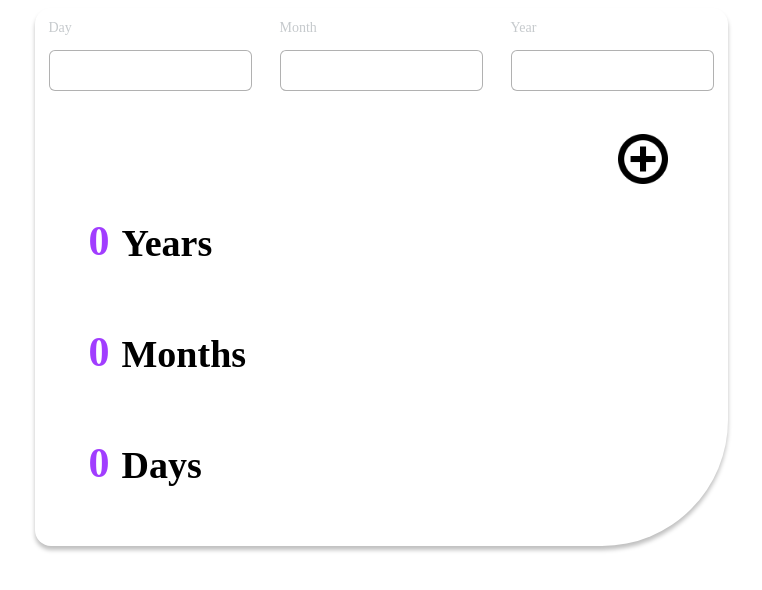
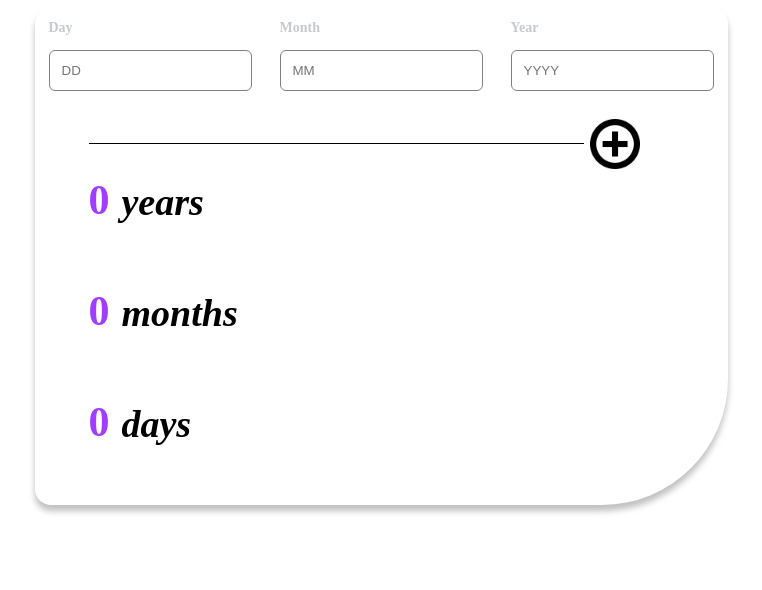
Before and after one commit to yoshi00/age-calculator, a Next.js app in the folder age-calculator/: page / in a window 1280 px wide. Shown: the top 590 px of the page, without its empty margins (259-1021 px from the left). Built offline with nearby package versions, Linux system fonts and the light colour scheme.

Commit message:
Update the calculation

```diff
--- a/age-calculator/src/app/globals.css
+++ b/age-calculator/src/app/globals.css
@@ -1,11 +1,6 @@
 :root {
-    --purple: hsl(271, 100%, 62%);
-    --grey: hsl(206, 6%, 79%);
-    --white: hsl(0, 0%, 100%);
-    --offwhite: hsl(0, 0%, 98%);
-    --red: hsl(0, 78%, 62%);
-    --black: hsl(0, 0%, 0%);
-    --poppins: 'Poppins', sans-serif;
+    --Poppins: 'Poppins', sans-serif;
+
 
 }
 
--- a/age-calculator/src/app/layout.tsx
+++ b/age-calculator/src/app/layout.tsx
@@ -1,7 +1,4 @@
 "use client"
-import type { Metadata } from 'next'
-import { Inter } from 'next/font/google'
-
 
 export default function RootLayout({
   children,
--- a/age-calculator/src/app/page.css
+++ b/age-calculator/src/app/page.css
@@ -11,7 +11,7 @@
     flex-wrap: wrap;
     flex-direction: column;
     border: none;
-    box-shadow: 0px 4px 4px rgba(0, 0, 0, 0.25);
+    box-shadow: 0px 6px 6px rgba(0, 0, 0, 0.25);
     backdrop-filter: blur(22.5px);
     border-radius: 16px;
     border-end-end-radius: 126px;
@@ -41,9 +41,32 @@
     display: flex;
     flex-wrap: wrap;
     flex-direction: row-reverse;
+    margin-right: 28px;
+    margin-top: 10px;
 }
 
 .imgIcon {
     width: 50px;
     height: 50px;
 }
+
+.ads {
+    display: flex;
+    flex-wrap: wrap;
+    align-items: flex-end;
+    padding-top: 10px;
+    padding-left: 14px;
+}
+
+.line {
+    display: flex;
+    flex-direction: row-reverse;
+    width: 100%;
+    height: 1px;
+    background-color: rgb(0, 0, 0);
+    align-items: center;
+  }
+
+  .error {
+    border: 2px solid hsl(0, 100%, 50%);
+  }
--- a/age-calculator/src/app/page.tsx
+++ b/age-calculator/src/app/page.tsx
@@ -1,5 +1,5 @@
 "use client"
-import React, { useState } from 'react'
+import React, { useEffect, useState } from 'react'
 import './page.css'
 import { Input } from '@/components/input'
 import { Age } from '@/components/age'
@@ -8,16 +8,19 @@ import { AddIcon } from '@/components/addicon'
 import { Text } from '@/components/text'
 
 
+
 export default function Home() {
 
-  const [age, setAge] = useState({ years: 0, months: 0, days: 0 });
-  const [day, setDay] = useState(0);
-  const [month, setMonth] = useState(0);
-  const [year, setYear] = useState(0);
+const [age, setAge] = useState({year: 0, month: 0, day: 0});
+const [inputValue, setInputValue] = useState({year: 0, month: 0, day: 0});
+const [inputEnabled, setInputEnabled] = useState(false);
 
-const handleClick = (e: React.MouseEvent<HTMLElement, MouseEvent >) => {
+const hasValue = inputValue.day > 0 && inputValue.month > 0 && inputValue.year > 0;
+
+const handleClick = () => {
+  if(hasValue){
   const currentDate = new Date();
-  const pastDate = new Date(year, month - 1, day);
+  const pastDate = new Date(inputValue.year, inputValue.month - 1, inputValue.day);
   const diff = Math.floor(currentDate.getTime() - pastDate.getTime());
   const numberOfday = 1000 * 60 * 60 * 24;
   const numberOfdays = Math.round(diff / numberOfday);
@@ -25,25 +28,28 @@ const handleClick = (e: React.MouseEvent<HTMLElement, MouseEvent >) => {
   const numberOfyears = Math.round(numberOfmonths / 12);
 
   const ageCalculator = {
-    years: numberOfyears,
-    months: numberOfmonths,
-    days: numberOfdays
+    day: numberOfdays,
+    month: numberOfmonths,
+    year: numberOfyears
   }
 
-  setAge(ageCalculator);
+    setAge(ageCalculator);
+    setInputValue({year: 0, month: 0, day: 0});
+    setInputEnabled(false);
+    console.log(ageCalculator);
+  }
 };
 
+const handleChange = (event: React.ChangeEvent<HTMLInputElement>) => {
+  const value = Number(event.target.value);
+  const { name } = event.target;
 
-const handleChange = (event: React.ChangeEvent<HTMLInputElement>) => {
-  const value = event.target.type === "number" && !isNaN(event.target.valueAsNumber) ? event.target.valueAsNumber : Number(event.target.value);
-  const { name } = event.target;
-  if (name === "dayInput") {
-    setDay(value);
-  } else if (name === "monthInput") {
-    setMonth(value);
-  } else if (name === "yearInput") {
-    setYear(value);
+  if(isNaN(value) || value < 0) {
+    setInputEnabled(true);
+    return;
   }
+
+  setInputValue({ ...inputValue, [name]: value });
 };
 
   return (
@@ -51,27 +57,58 @@ const handleChange = (event: React.ChangeEvent<HTMLInputElement>) => {
       <div className='container'>
         <div className='inputStyles'>
             <div>
-              <Text name={"day"} >Day</Text>
-              <Input name={"dayInput"} onChange={handleChange}/>
+              <Text name={"day"}>Day</Text>
+              <Input
+              style={inputEnabled ? {border: "1px solid red"} : {border: "1px solid grey"}}
+              name={"day"}
+              placeholder='DD'
+              onChange={handleChange}
+              />
+              <Text
+              style={inputEnabled ? {color: "red"} : {display: "none"}}
+              >
+              Ivalid input!
+              </Text>
             </div>
             <div>
-              <Text name={"month"} >Month</Text>
-              <Input name={"monthInput"} onChange={handleChange}/>
+              <Text name={"month"}>Month</Text>
+              <Input
+              style={inputEnabled ? {border: "1px solid red"} : {border: "1px solid grey"}}
+              name={"month"}
+              placeholder='MM'
+              onChange={handleChange}/>
+              <Text
+              style={inputEnabled ? {color: "red"} : {display: "none"}}
+              >
+              Ivalid input!
+              </Text>
             </div>
             <div>
-              <Text name={"year"} >Year</Text>
-              <Input name={"yearInput"} onChange={handleChange}/>
+              <Text name={"year"}>Year</Text>
+              <Input
+              style={inputEnabled ? {border: "1px solid red"} : {border: "1px solid grey"}}
+              name={"year"}
+              placeholder='YYYY'
+              onChange={handleChange}
+              />
+              <Text
+              style={inputEnabled ? {color: "red"} : {display: "none"}}
+              >
+              Ivalid input!
+              </Text>
             </div>
         </div>
         <div className="outputAge">
         <div className='addButton' >
+        <div className='line'>
           <Button onClick={handleClick}>
             <AddIcon/>
           </Button>
+          </div>
         </div>
-          <Age number={age.years} data={"Years"}/>
-          <Age number={age.months} data={"Months"}/>
-          <Age number={age.days} data={"Days"}/>
+            <Age number={age.year} data={"years"}/>
+            <Age number={age.month} data={"months"}/>
+            <Age number={age.day} data={"days"}/>
         </div>
       </div>
     </div>
--- a/age-calculator/src/components/age/styles.module.css
+++ b/age-calculator/src/components/age/styles.module.css
@@ -7,11 +7,17 @@
 .h1 {
     display: block;
     font-size: 42px;
+    font-family: var(--Poppins);
+    font-weight: 700;
+    font-style: normal;
     color: hsl(271, 100%, 62%);
 }
 
 .data {
     display: block;
     font-size: 38px;
-    color: var(--black)
+    color: hsl(0, 0%, 0%);
+    font-family: var(--Poppins);
+    font-weight: 700;
+    font-style: italic;
 }
--- a/age-calculator/src/components/input/index.tsx
+++ b/age-calculator/src/components/input/index.tsx
@@ -3,13 +3,15 @@
 import React, { InputHTMLAttributes } from 'react';
 import styles from './styles.module.css'
 
-interface InputProps extends InputHTMLAttributes<HTMLInputElement> {}
+interface InputProps extends InputHTMLAttributes<HTMLInputElement> {
+    style?: React.CSSProperties
+}
 
-export const Input: React.FC<InputProps> = ({ ...props }) => {
+export const Input: React.FC<InputProps> = ({ style, ...props }) => {
 
 
 
     return(
-        <input className={styles.input}  {...props}/>
+        <input className={styles.input}  style={style} {...props}/>
     )
 }
--- a/age-calculator/src/components/text/index.tsx
+++ b/age-calculator/src/components/text/index.tsx
@@ -3,9 +3,10 @@ import styles from './styles.module.css'
 
 interface TextProps extends React.SVGTextElementAttributes<SVGTextElement>{
     children: React.ReactNode;
+    style?: React.CSSProperties
 }
-export const Text: React.FC<TextProps> = ({ children, ...props }) => {
+export const Text: React.FC<TextProps> = ({ style, children, ...props }) => {
     return(
-        <text className={styles.text} {...props}>{children}</text>
+        <text className={styles.text} style={style} {...props}>{children}</text>
     )
 }
--- a/age-calculator/src/components/text/styles.module.css
+++ b/age-calculator/src/components/text/styles.module.css
@@ -1,5 +1,9 @@
+
 .text {
     font-size: 14px;
     color: hsl(206, 6%, 79%);
     padding-left: 14px;
+    font-family: var(--Poppins);
+    font-weight: 700;
+    font-style: normal;
 }
```
Also changed, not shown: age-calculator/public/assets/ads.txt (deleted).
